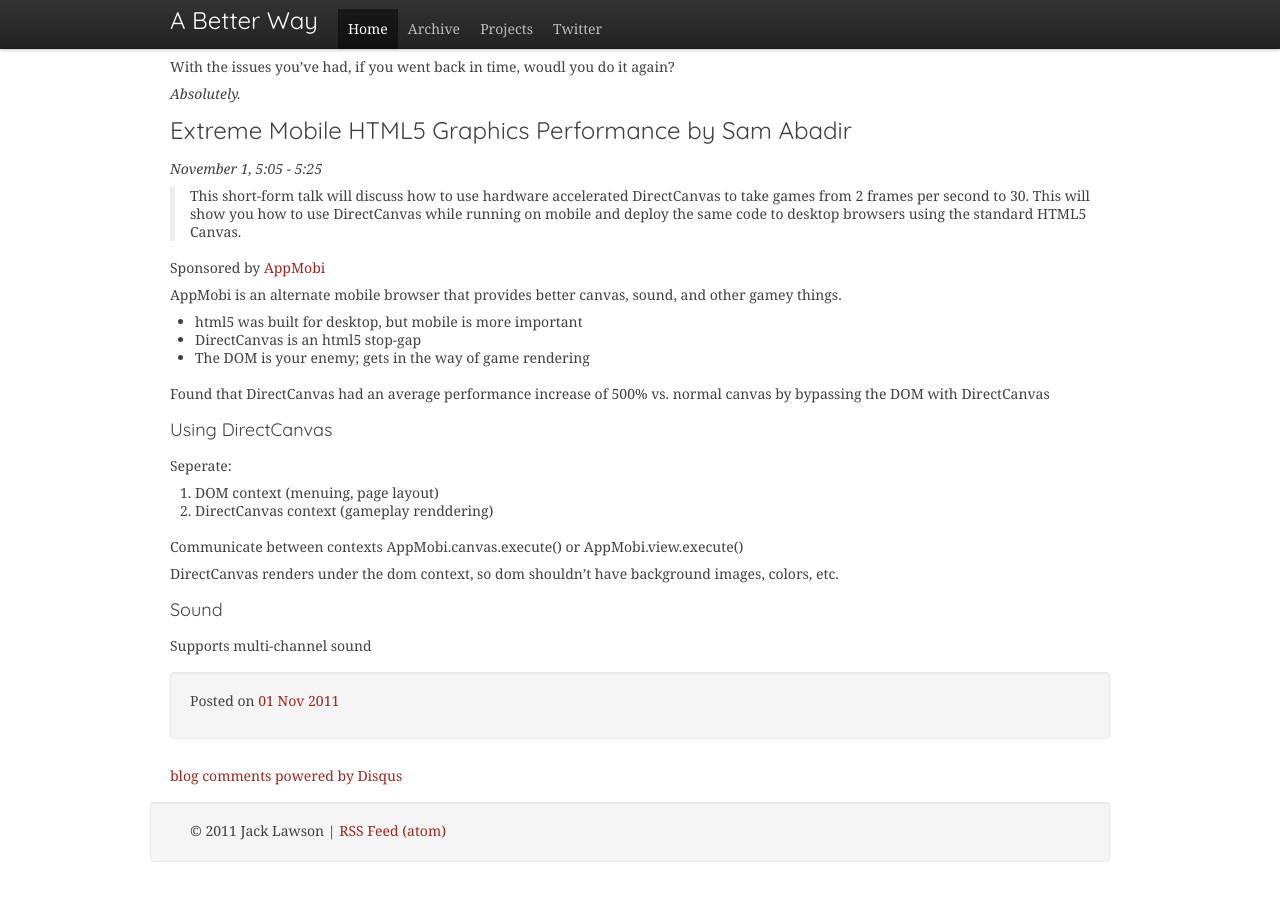
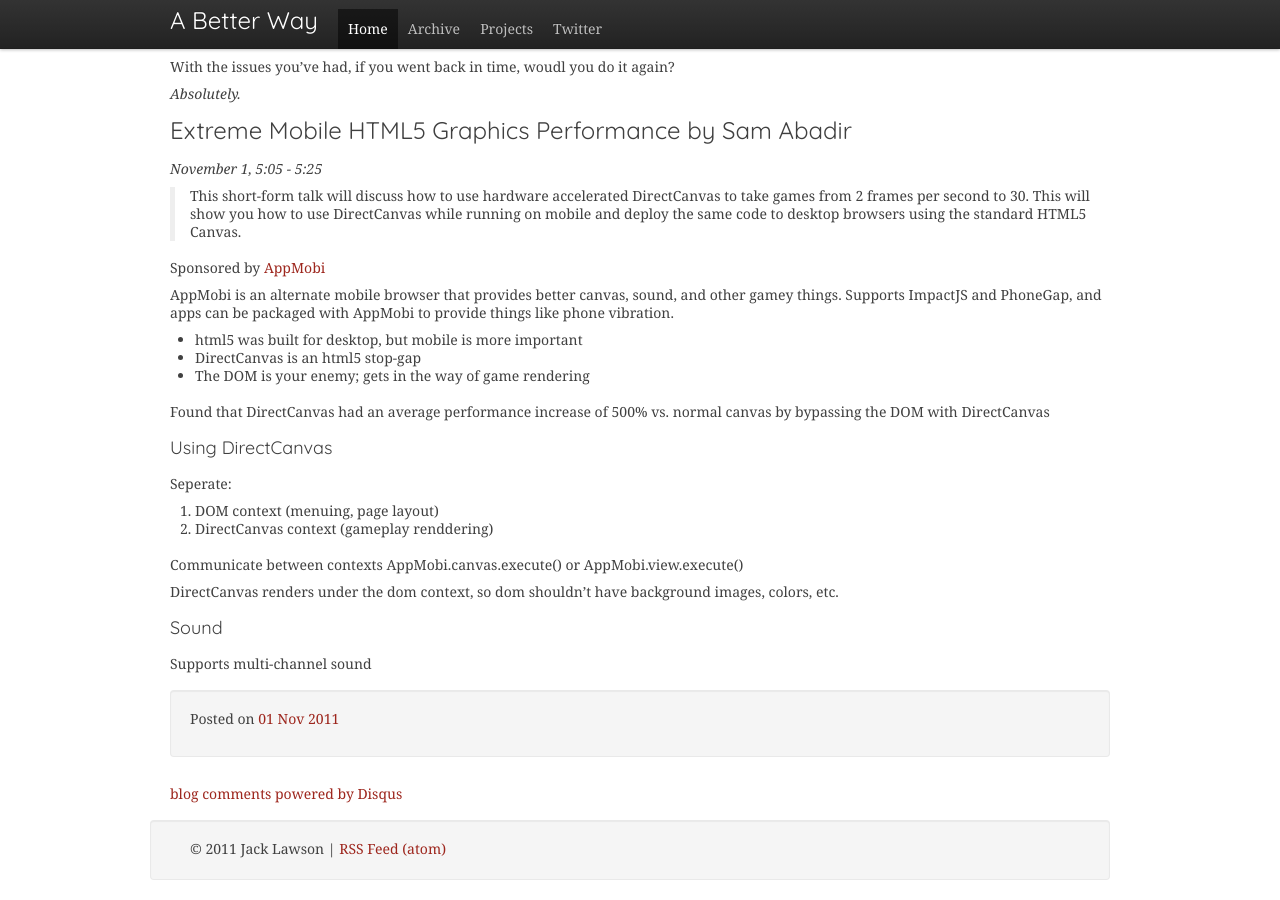
Before and after one commit to ajacksified/ajacksified.github.com, a Jekyll site: the page built from _posts/2011-11-01-new-game-conf-liveblog.markdown, in a window 1280 px wide and 900 px high, scrolled down 12977 px. Built offline with Jekyll 4.4.1, drawn with Linux system fonts in a browser that asks for light colours; nearby versions of some CDN libraries; some web fonts are replaced; Markdown is read by kramdown in place of the engine named in the settings; comment, search, counter and statistics services are not loaded.

Commit message:
session 7

```diff
--- a/_posts/2011-11-01-new-game-conf-liveblog.markdown
+++ b/_posts/2011-11-01-new-game-conf-liveblog.markdown
@@ -880,7 +880,8 @@ With the issues you've had, if you went back in time, woudl you do it again?
 Sponsored by [AppMobi](http://appmobi.com)
 
 AppMobi is an alternate mobile browser that provides better canvas, sound, and
-other gamey things.
+other gamey things. Supports ImpactJS and PhoneGap, and apps can be packaged
+with AppMobi to provide things like phone vibration.
 
 * html5 was built for desktop, but mobile is more important
 * DirectCanvas is an html5 stop-gap
```
